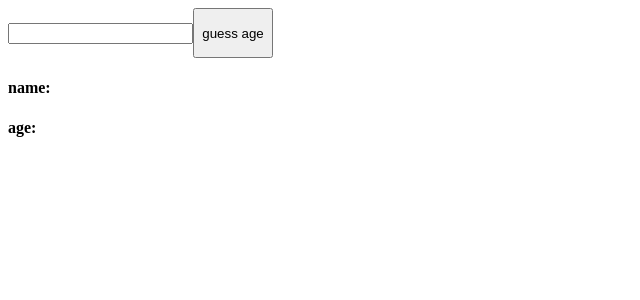
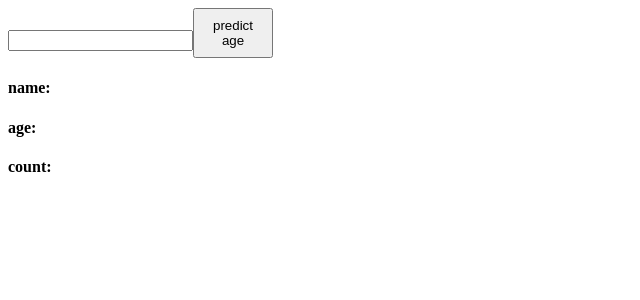
Before and after one commit to mphoChuene/React-practice, a React (Vite) app: page / in a window 1280 px wide. Shown: the top 300 px of the page, without its empty margins (0-640 px from the left). Built offline with nearby package versions, Linux system fonts and the light colour scheme; no server answers.

Commit message:
reconfigured and completed API

```diff
--- a/src/components/lifecycle/FetchData.jsx
+++ b/src/components/lifecycle/FetchData.jsx
@@ -3,30 +3,28 @@ import React, { useEffect, useState } from "react";
 
 const FetchData = () => {
   const [name, setName] = useState("");
-const [predictedAge, setPredictedAge] = useState(null);
+  const [data, setData] = useState(null);
   useEffect(() => {
-    guessAge();
+    predictInfo()
   }, []);
-  const guessAge = () => {
+
+  const predictInfo = () => {
     axios.get(`https://api.agify.io/?name=${name}`).then((res) => {
-      setPredictedAge(res.data);
+      setData(res.data);
+      console.log(res.data)
     });
   };
 
   return (
     <div>
       <div className="input">
-        <input
-          type="text"
-          onChange={(event) => {
-            setName(event.target.value);
-          }}
-        />
-        <button onClick={guessAge}>guess age</button>
+        <input type="text" onChange={(event) => setName(event.target.value)} />
+        <button onClick={predictInfo}>predict age</button>
       </div>
-      <div className="output">
-        <h4> name:{predictedAge?.name}</h4>
-        <h4> age: {predictedAge?.age}</h4>
+      <div className="display">
+        <h4>name: {data?.name}</h4>
+        <h4>age: {data?.age}</h4>
+        <h4>count: {data?.count}</h4>
       </div>
     </div>
   );
```
